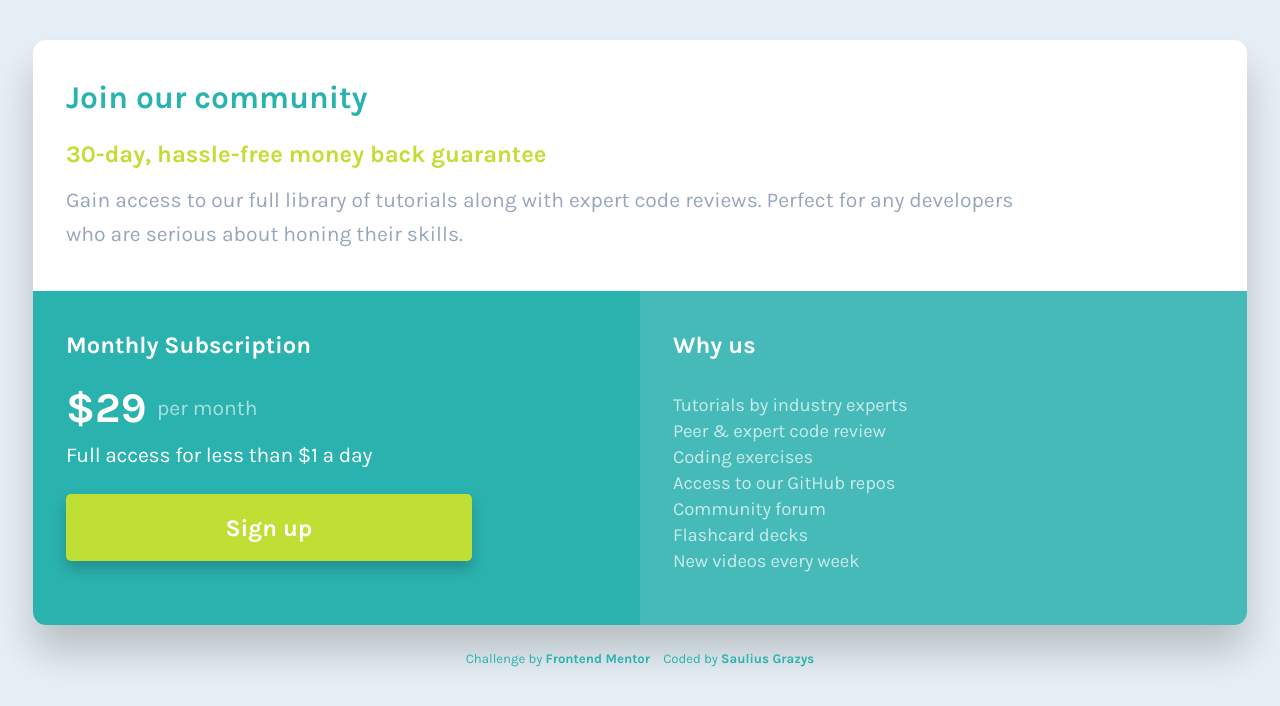
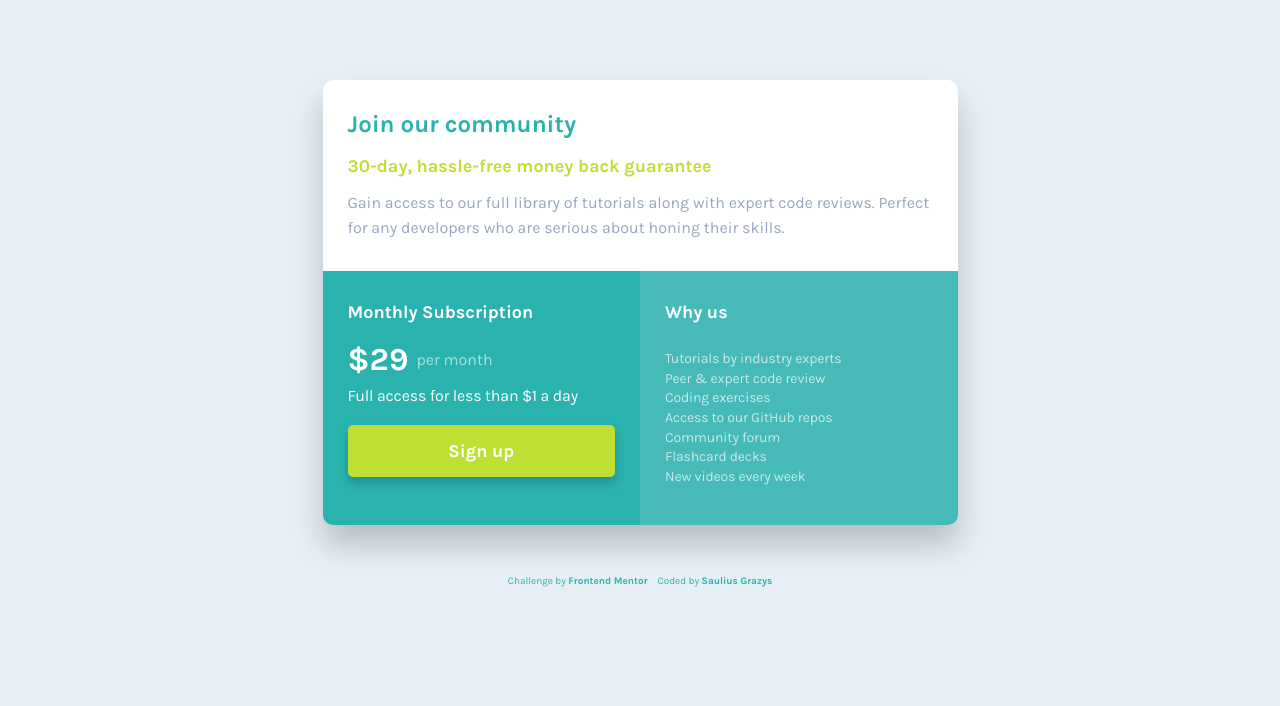
Before and after one commit to sgrazys/single-price-grid-component, a React (Create React App) app: page / in a window 1280 px wide. Shown: the top 706 px of the page. Built offline with nearby package versions, Linux system fonts and the light colour scheme.

Commit message:
update media querries

```diff
--- a/src/sass/App.scss
+++ b/src/sass/App.scss
@@ -25,10 +25,6 @@
 html {
 	scroll-behavior: smooth;
 	font-size: 62.5%;
-
-	@media only screen and (min-width: 64em) {
-		font-size: 82.5%;
-	}
 }
 body,
 body *,
@@ -54,10 +50,12 @@ body {
 	border-top-right-radius: 1rem;
 	overflow: hidden;
 	box-shadow: 0 2rem 3rem rgba(0, 0, 0, 0.2);
-	margin: 0;
+	margin: 2rem 0;
 
 	@media only screen and (min-width: 37.5em) {
 		border-radius: 1rem;
+		max-width: 63.5rem;
+		margin: 5rem auto;
 	}
 }
 
@@ -66,9 +64,7 @@ body {
 
 	@media only screen and (min-width: 37.5em) {
 		grid-template-columns: 1fr 1fr;
-	}
-	@media only screen and (min-width: 64em) {
-		width: 100%;
+		max-width: 63.5rem;
 	}
 
 	.header {
@@ -95,10 +91,6 @@ body {
 		&--content {
 			display: grid;
 			grid-gap: 1.2rem;
-
-			@media only screen and (min-width: 64em) {
-				width: 85%;
-			}
 		}
 
 		&--subheading {
@@ -179,7 +171,6 @@ body {
 			}
 
 			@media only screen and (min-width: 64em) {
-				width: 75%;
 				font-size: 1.8rem;
 			}
 		}
@@ -210,11 +201,11 @@ body {
 	gap: 1rem;
 	justify-content: center;
 	color: var(--color-primary-cyan);
-	margin: 2rem;
 
 	@media only screen and (max-width: 23.375em) {
 		flex-direction: column;
 		align-items: center;
+		padding: 2rem 0;
 	}
 
 	a {
```
